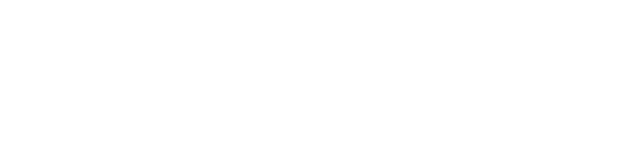
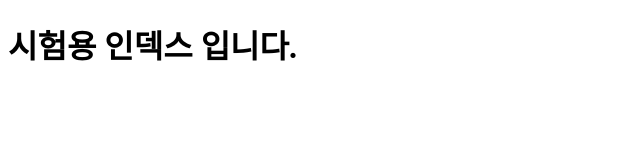
Before and after one commit to kimwoohyuck/TestRepo, a plain HTML site: page index.html in a window 1280 px wide. Shown: the whole page, without its empty margins (0-640 px from the left). Drawn offline with Linux system fonts and the light colour scheme.

Commit message:
h1 added

```diff
--- a/index.html
+++ b/index.html
@@ -7,6 +7,6 @@
     <title>index.html</title>
 </head>
 <body>
-
+    <h1>시험용 인덱스 입니다.</h1>
 </body>
 </html>
```
